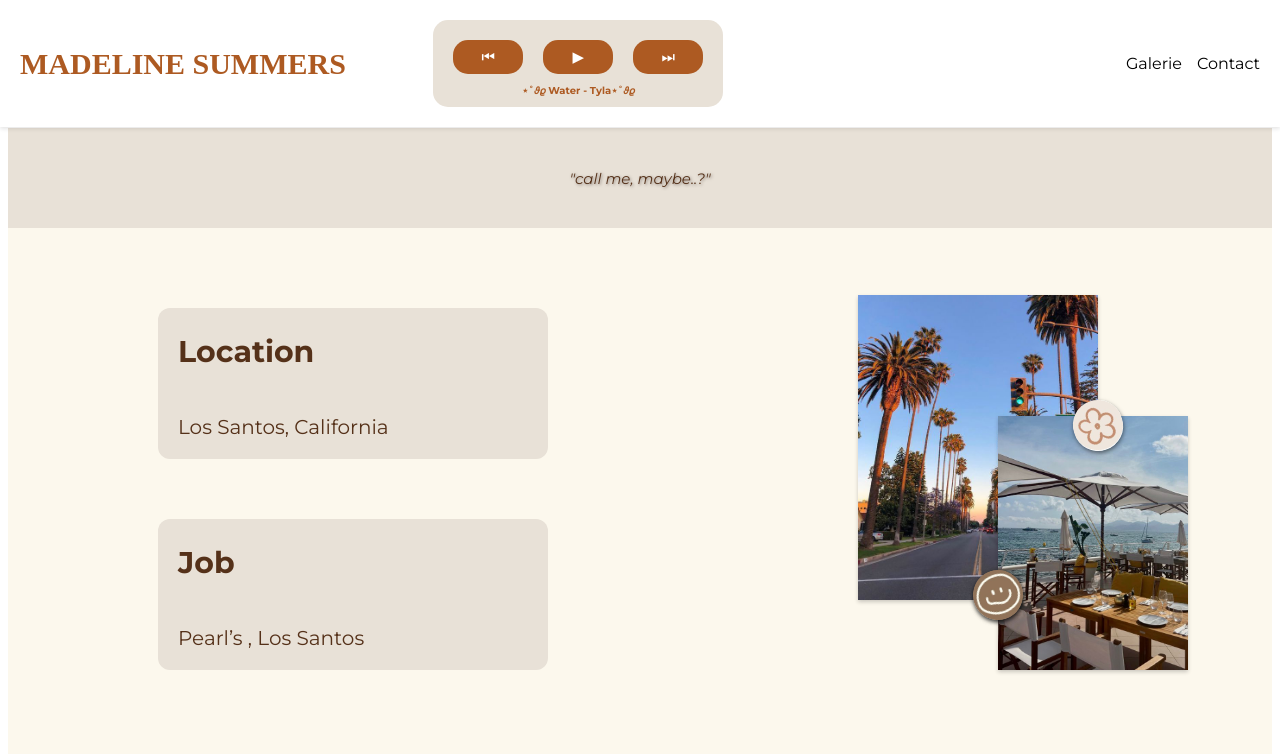
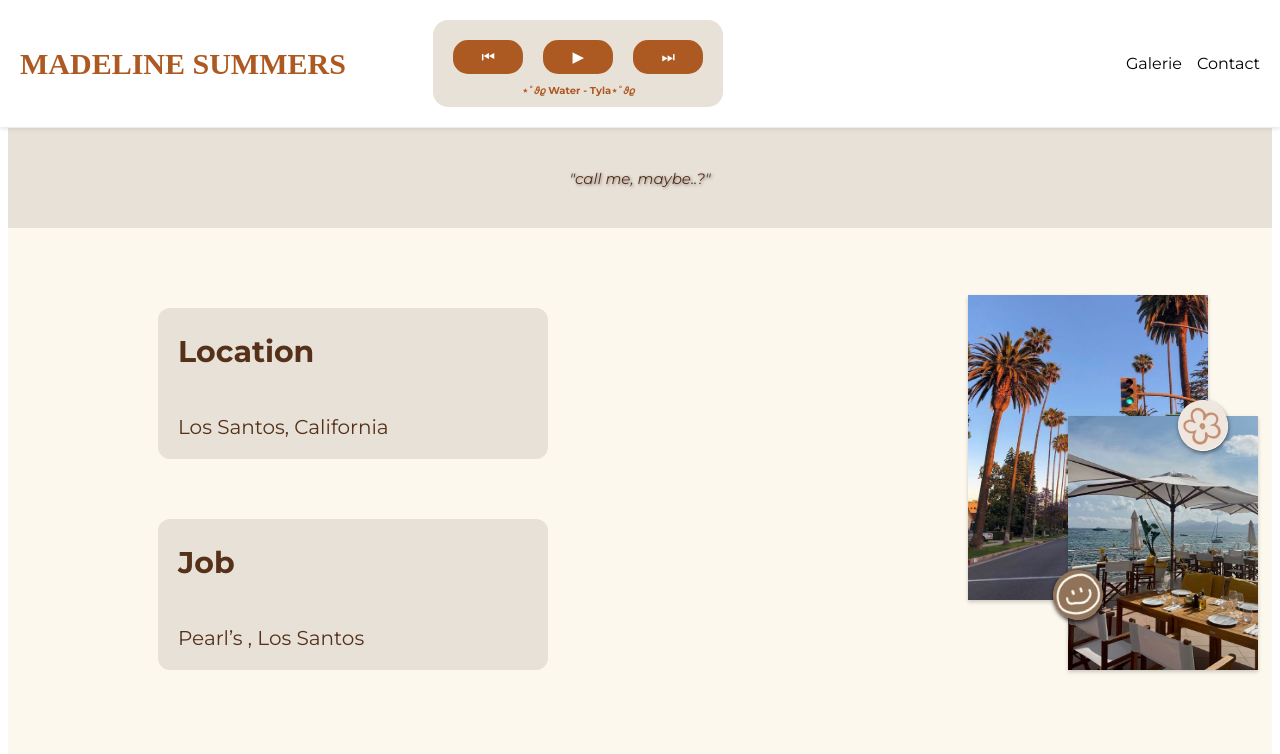
Before and after one commit to axllema/MadelineSmith, a React (Vite) app: page /contact in a window 1280 px wide. Shown: the top 754 px of the page. Built offline with nearby package versions, Linux system fonts and the light colour scheme; a web font is replaced by a local one.

Commit message:
modif contact desktop larger

```diff
--- a/src/scss/pages/_contact.scss
+++ b/src/scss/pages/_contact.scss
@@ -93,14 +93,14 @@
 .contact-images-lossantos{
     width: 240px;
     bottom: 100px;
-    left: 700px;
+    left: 810px;
     box-shadow: 0 2px 4px rgba(0, 0, 0, 0.2);
 }
 
 .contact-images-pearls{
     width: 190px;
     bottom: 30px;
-    left: 840px;
+    left: 910px;
     box-shadow: 0 2px 4px rgba(0, 0, 0, 0.2);
     z-index: 2;
 }
@@ -143,13 +143,13 @@
 
 .contact-images-smiley2 {
     transform: rotate(-18deg);
-    left: 815px;
+    left: 895px;
     top: -150px;
 }
 
 .flower1 {
     transform: rotate(-18deg);
-    left: 915px;
+    left: 1020px;
     top: -320px;
 }
 
```
